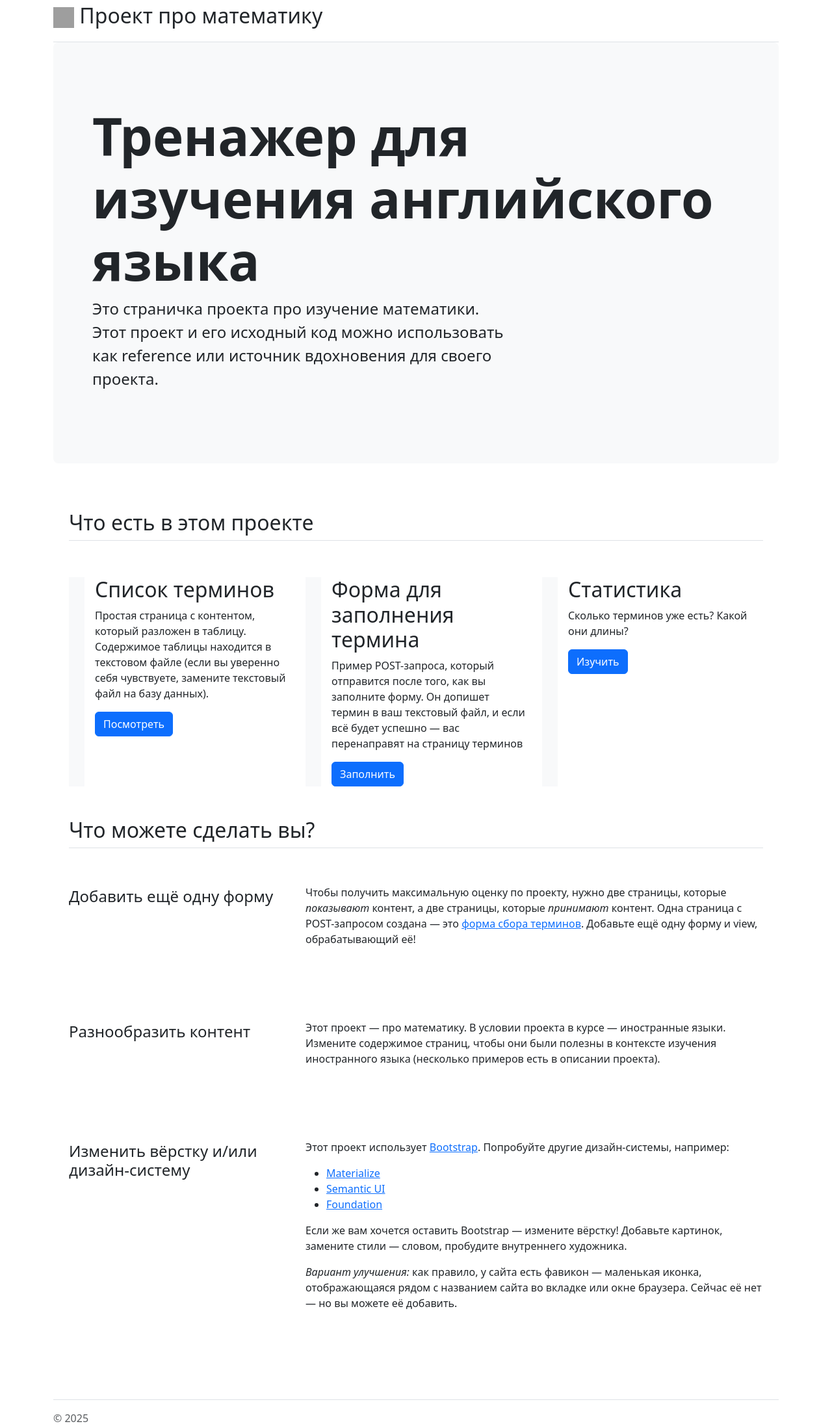
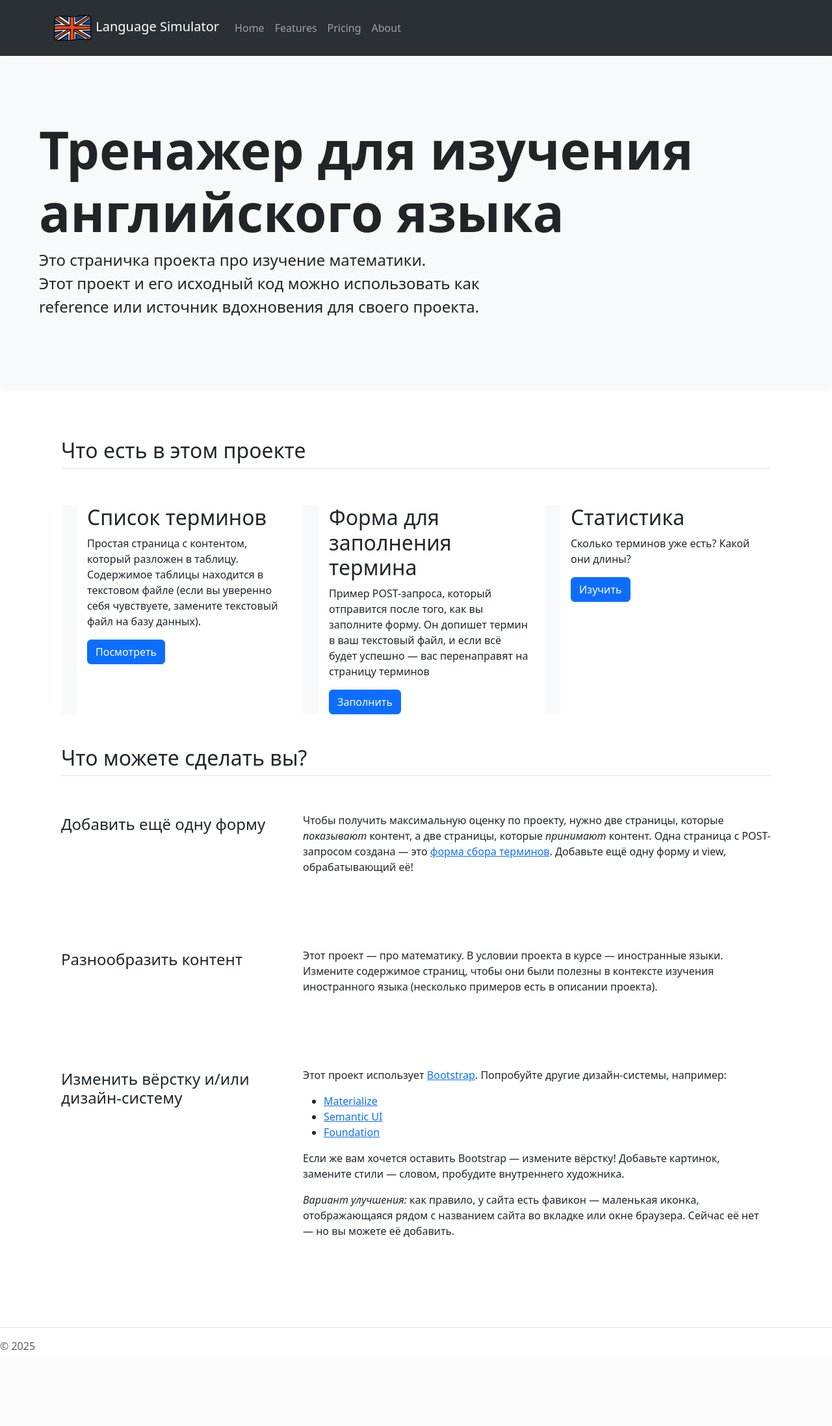
Before and after one commit to andrsharov/language-simulator, a Django app: page / in a window 1280 px wide. Shown: the whole page at 65% size. After the commit the page ends 2077 px from the top, so only its background shows below. Run offline with Django 5.2, Linux system fonts and the light colour scheme; some libraries are stand-ins or nearby versions; grey boxes are pictures that could not be loaded.

Commit message:
Initial Setup for Navigation Bar

```diff
--- a/app/app/settings.py
+++ b/app/app/settings.py
@@ -37,6 +37,7 @@ INSTALLED_APPS = [
     'django.contrib.sessions',
     'django.contrib.messages',
     'django.contrib.staticfiles',
+    'active_link',
     'simulator'
 ]
 
--- a/app/simulator/templates/base.html
+++ b/app/simulator/templates/base.html
@@ -17,20 +17,40 @@
     <link rel="icon" type="image/png" href="{% static 'favicon/favicon-76.png' %}" sizes="76x76" >
     <link rel="icon" type="image/png" href="{% static 'favicon/favicon-96.png' %}" sizes="96x96" >
 
+{% load active_link_tags %}
+</head>
+<body>
+<!-- Navbar -->
+<nav class="navbar navbar-expand-lg bg-body-tertiary" data-bs-theme="dark">
+  <div class="container-xl">
+    <a class="navbar-brand" href="#">
+        <img src="{% static 'favicon/favicon-60.png' %}" alt="Language Simulator" width="60" height="60">
+        Language Simulator
+    </a>
+      <button class="navbar-toggler" type="button" data-bs-toggle="collapse" data-bs-target="#navbarNav" aria-controls="navbarNav" aria-expanded="false" aria-label="Toggle navigation">
+      <span class="navbar-toggler-icon"></span>
+    </button>
+      <div class="collapse navbar-collapse" id="navbarNav">
+      <ul class="navbar-nav me-auto mb-2 mb-lg-0">
+        <li class="nav-item">
+          <a class="nav-link {% active_link 'index' strict=True %}" href="{% url 'index' %}">Home</a>
+        </li>
+        <li class="nav-item">
+          <a class="nav-link" href="#">Features</a>
+        </li>
+        <li class="nav-item">
+          <a class="nav-link" href="#">Pricing</a>
+        </li>
+        <li class="nav-item">
+          <a class="nav-link {% active_link 'about' strict=True %}" href="{% url 'about' %}">About</a>
+        </li>
+      </ul>
+    </div>
+  </div>
+</nav>
 
-</head>
+<main>
 
-<body>
-<main>
-    <div class="container">
-        <header class="border-bottom">
-            <a href="/" class="d-flex align-items-center mb-3 mb-md-0 me-md-auto text-dark text-decoration-none">
-                <div class="fs-2 mb-3">
-                    <img src="{% static 'calculator.svg' %}" alt="Проект про математику" width="32" height="32"/>
-                    <span>Проект про математику</span>
-                </div>
-            </a>
-        </header>
         <div class="p-5 mb-4 bg-light rounded-3" id="title-box">
             <div class="container-fluid py-5">
                 <h1 class="display-1 fw-bold">{% block page-title %}{% endblock %}</h1>
@@ -41,5 +61,7 @@
         <footer class="footer pt-3 mt-4 text-muted border-top">© 2025</footer>
     </div>
 </main>
+<!-- JS -->
+<script src="{% static 'bootstrap/js/bootstrap.bundle.min.js' %}"></script>
 </body>
 </html>
--- a/app/simulator/urls.py
+++ b/app/simulator/urls.py
@@ -3,4 +3,5 @@ from . import views
 
 urlpatterns = [
     path('', views.index, name='index'),
+    path('about', views.about, name='about')
 ]
--- a/app/simulator/views.py
+++ b/app/simulator/views.py
@@ -4,3 +4,6 @@ from django.shortcuts import render
 
 def index(request):
     return render(request, "index.html")
+
+def about(request):
+    return render(request, "about.html")
--- a/requirements.txt
+++ b/requirements.txt
@@ -1,3 +1,4 @@
 asgiref==3.8.1
 Django==5.1.7
+django-active-link==0.2.2
 sqlparse==0.5.3
```
Also changed, not shown: app/simulator/templates/about.html (added, +20 -0 lines).
